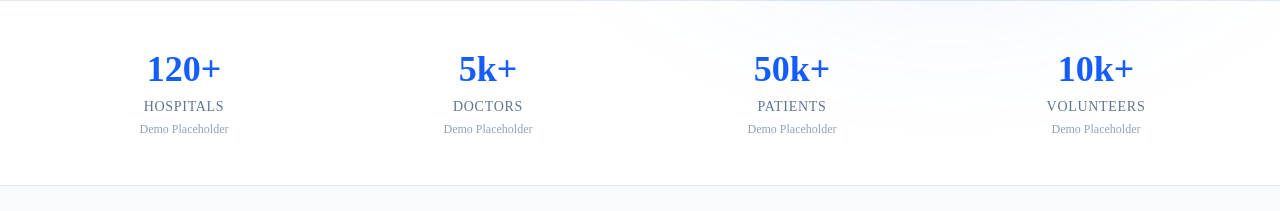
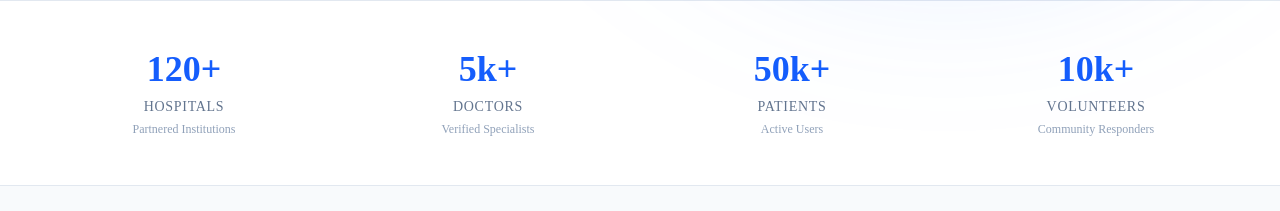
Before and after one commit to shubhamkumar-git01/NexHeal, a Next.js app in the folder web/: page / in a window 1280 px wide. Shown: the part 920-1131 px from the top of the page. Built offline with nearby package versions, Linux system fonts and the light colour scheme.

Commit message:
fix: remove demo placeholders from landing page

```diff
--- a/web/src/components/landing/LandingPage.tsx
+++ b/web/src/components/landing/LandingPage.tsx
@@ -229,22 +229,22 @@ export function LandingPage() {
             <div className="text-center">
               <h3 className="text-4xl font-extrabold text-blue-600 dark:text-blue-400">120+</h3>
               <p className="text-sm font-medium text-slate-500 mt-2 uppercase tracking-wider">Hospitals</p>
-              <p className="text-xs text-slate-400 mt-1">Demo Placeholder</p>
+              <p className="text-xs text-slate-400 mt-1">Partnered Institutions</p>
             </div>
             <div className="text-center">
               <h3 className="text-4xl font-extrabold text-blue-600 dark:text-blue-400">5k+</h3>
               <p className="text-sm font-medium text-slate-500 mt-2 uppercase tracking-wider">Doctors</p>
-              <p className="text-xs text-slate-400 mt-1">Demo Placeholder</p>
+              <p className="text-xs text-slate-400 mt-1">Verified Specialists</p>
             </div>
             <div className="text-center">
               <h3 className="text-4xl font-extrabold text-blue-600 dark:text-blue-400">50k+</h3>
               <p className="text-sm font-medium text-slate-500 mt-2 uppercase tracking-wider">Patients</p>
-              <p className="text-xs text-slate-400 mt-1">Demo Placeholder</p>
+              <p className="text-xs text-slate-400 mt-1">Active Users</p>
             </div>
             <div className="text-center">
               <h3 className="text-4xl font-extrabold text-blue-600 dark:text-blue-400">10k+</h3>
               <p className="text-sm font-medium text-slate-500 mt-2 uppercase tracking-wider">Volunteers</p>
-              <p className="text-xs text-slate-400 mt-1">Demo Placeholder</p>
+              <p className="text-xs text-slate-400 mt-1">Community Responders</p>
             </div>
           </div>
         </div>
@@ -379,7 +379,7 @@ export function LandingPage() {
                 <div className="flex items-center gap-4">
                   <div className="w-12 h-12 bg-slate-200 dark:bg-slate-800 rounded-full"></div>
                   <div>
-                    <h4 className="font-bold">Dr. Placeholder {i}</h4>
+                    <h4 className="font-bold">Featured Specialist</h4>
                     <p className="text-sm text-slate-500">Chief Medical Officer</p>
                   </div>
                 </div>
```
